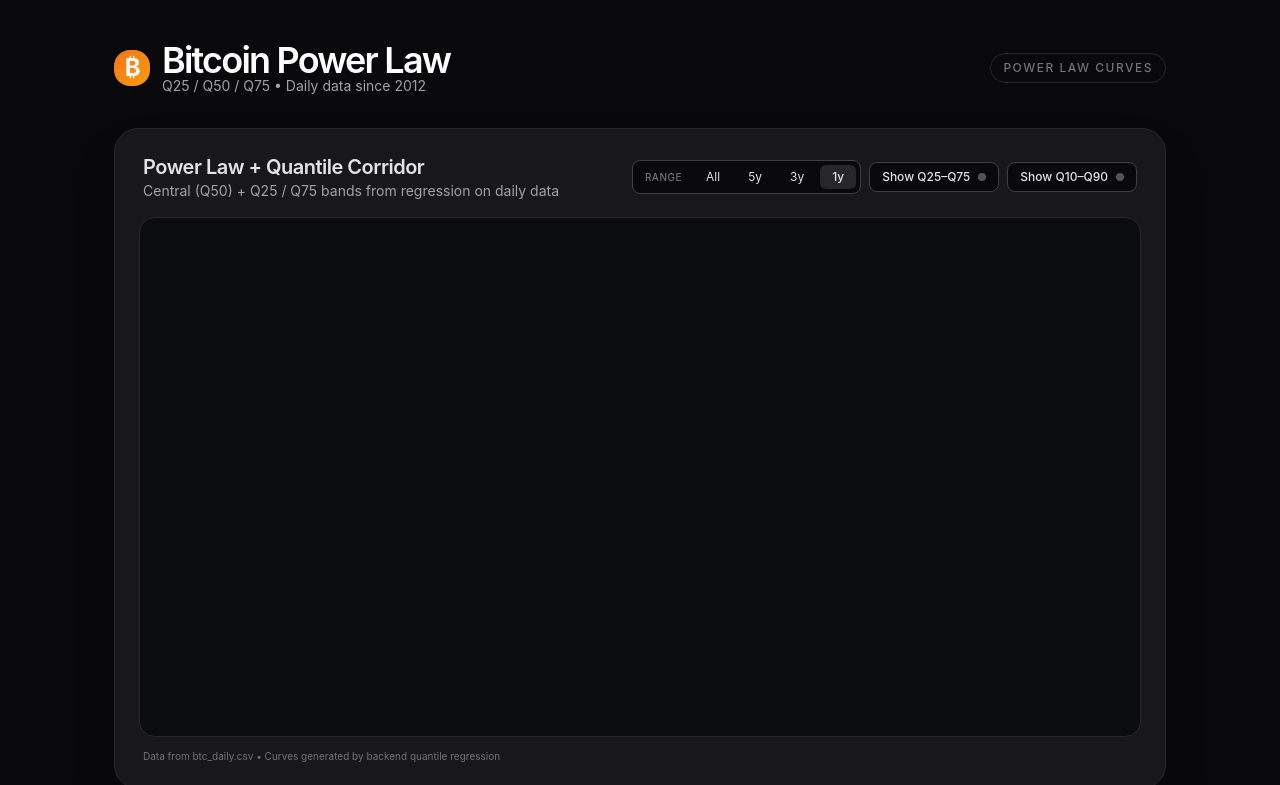
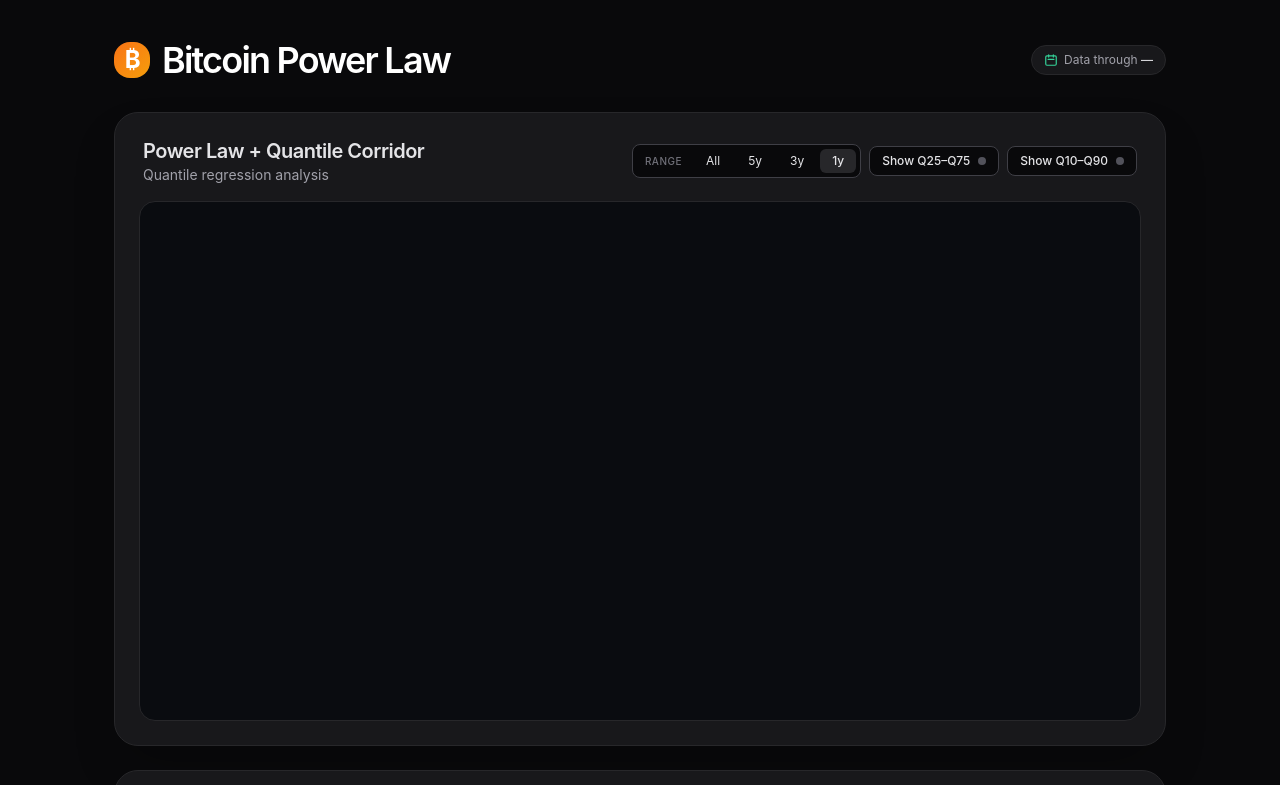
Before and after one commit to stephanlivera/btc-pl, a plain HTML site: page index.html in a window 1280 px wide. Shown: the top 785 px of the page. Drawn offline with nearby package versions, Linux system fonts and the light colour scheme; no server answers.

Commit message:
Polish header and chart card UI
- Move data freshness pill to top right of main header (replacing the 'POWER LAW CURVES' badge)
- Remove 'Q25 / Q50 / Q75' text from the main header for a cleaner look
- Simplify the chart card subtitle from the long description to 'Quantile regression analysis'
- Remove the redundant bottom footer text ('Data from btc_daily.csv ... Curves generated by backend...')
- Clean up corresponding dead code in main.ts

```diff
--- a/index.html
+++ b/index.html
@@ -45,11 +45,16 @@
         </div>
         <div>
           <h1 class="font-display text-4xl tracking-tighter font-semibold text-white">Bitcoin Power Law</h1>
-          <p class="text-zinc-400 text-sm -mt-1" id="data-range">Q25 / Q50 / Q75 • Daily data since 2012</p>
         </div>
       </div>
-      <div class="text-xs uppercase tracking-[1.5px] text-zinc-500 font-medium px-3 py-1.5 rounded-full border border-zinc-800">
-        POWER LAW CURVES
+      <!-- Data Freshness Pill -->
+      <div id="data-freshness-pill"
+           class="inline-flex items-center gap-1.5 rounded-full bg-zinc-900 border border-zinc-800 px-3 py-1.5 text-xs text-zinc-400 hover:border-zinc-700 transition-colors cursor-default"
+           title="Source: btc_daily.csv">
+        <svg xmlns="http://www.w3.org/2000/svg" class="w-3.5 h-3.5 text-emerald-400" fill="none" viewBox="0 0 24 24" stroke="currentColor">
+          <path stroke-linecap="round" stroke-linejoin="round" stroke-width="2" d="M8 7V3m8 4V3m-9 8h10M5 21h14a2 2 0 002-2V7a2 2 0 00-2-2H5a2 2 0 00-2 2v12a2 2 0 002 2z" />
+        </svg>
+        <span>Data through <span class="font-medium text-zinc-300" id="data-freshness-date">—</span></span>
       </div>
     </div>
 
@@ -58,7 +63,7 @@
       <div class="mb-4 flex flex-col sm:flex-row sm:items-center sm:justify-between gap-3 px-1">
         <div>
           <div class="text-xl font-semibold tracking-tight">Power Law + Quantile Corridor</div>
-          <div class="text-sm text-zinc-400">Central (Q50) + Q25 / Q75 bands from regression on daily data</div>
+          <div class="text-sm text-zinc-400">Quantile regression analysis</div>
         </div>
 
         <!-- Controls -->
@@ -92,9 +97,6 @@
         <canvas id="chart"></canvas>
       </div>
 
-      <div class="mt-3 text-[10px] text-zinc-500 px-1">
-        Data from <span id="data-source">btc_daily.csv</span> • Curves generated by backend quantile regression
-      </div>
     </div>
 
     <!-- Year End Projections Table -->
```
Also changed, not shown: frontend/index.html (+9 -7 lines), frontend/src/main.ts (+18 -10 lines).
